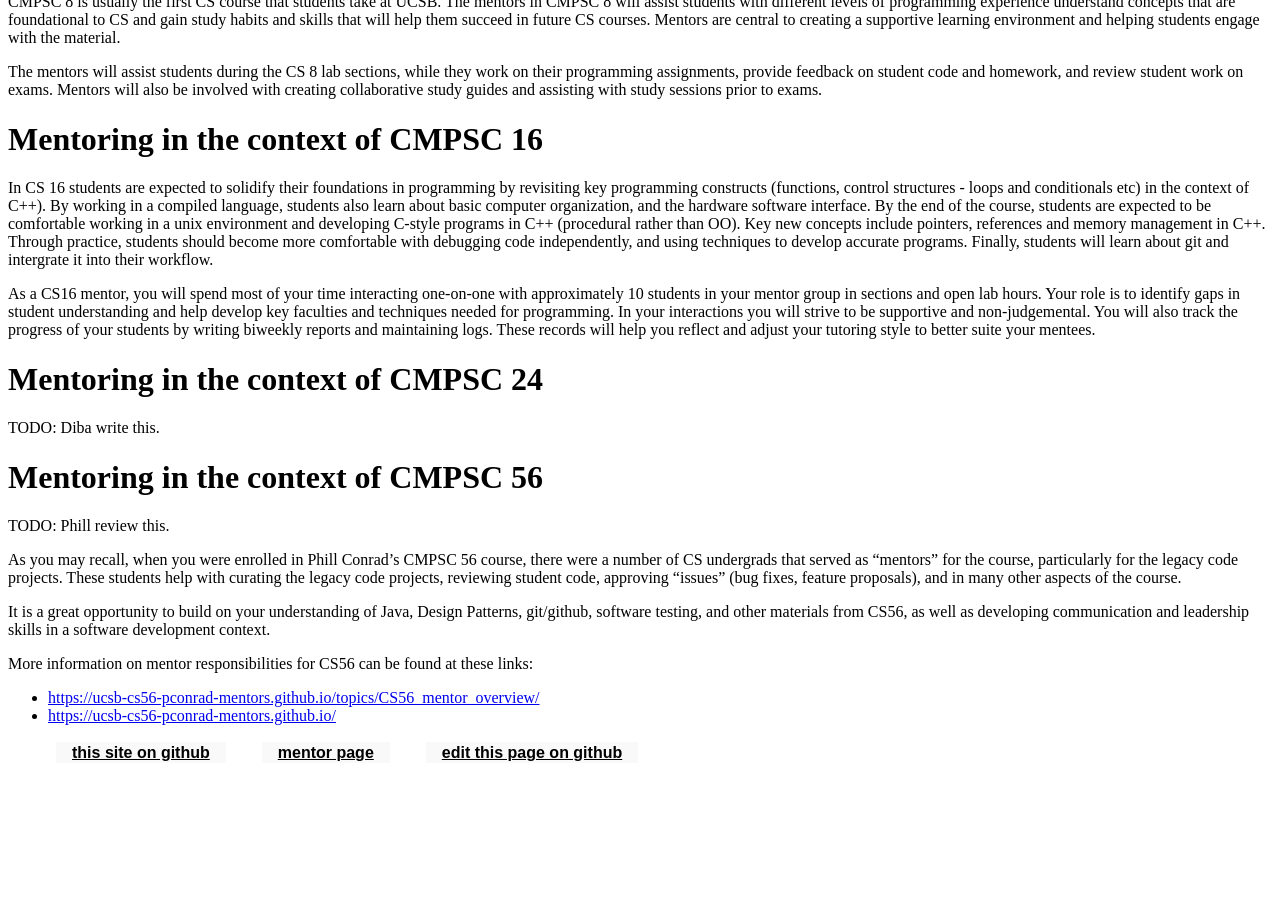
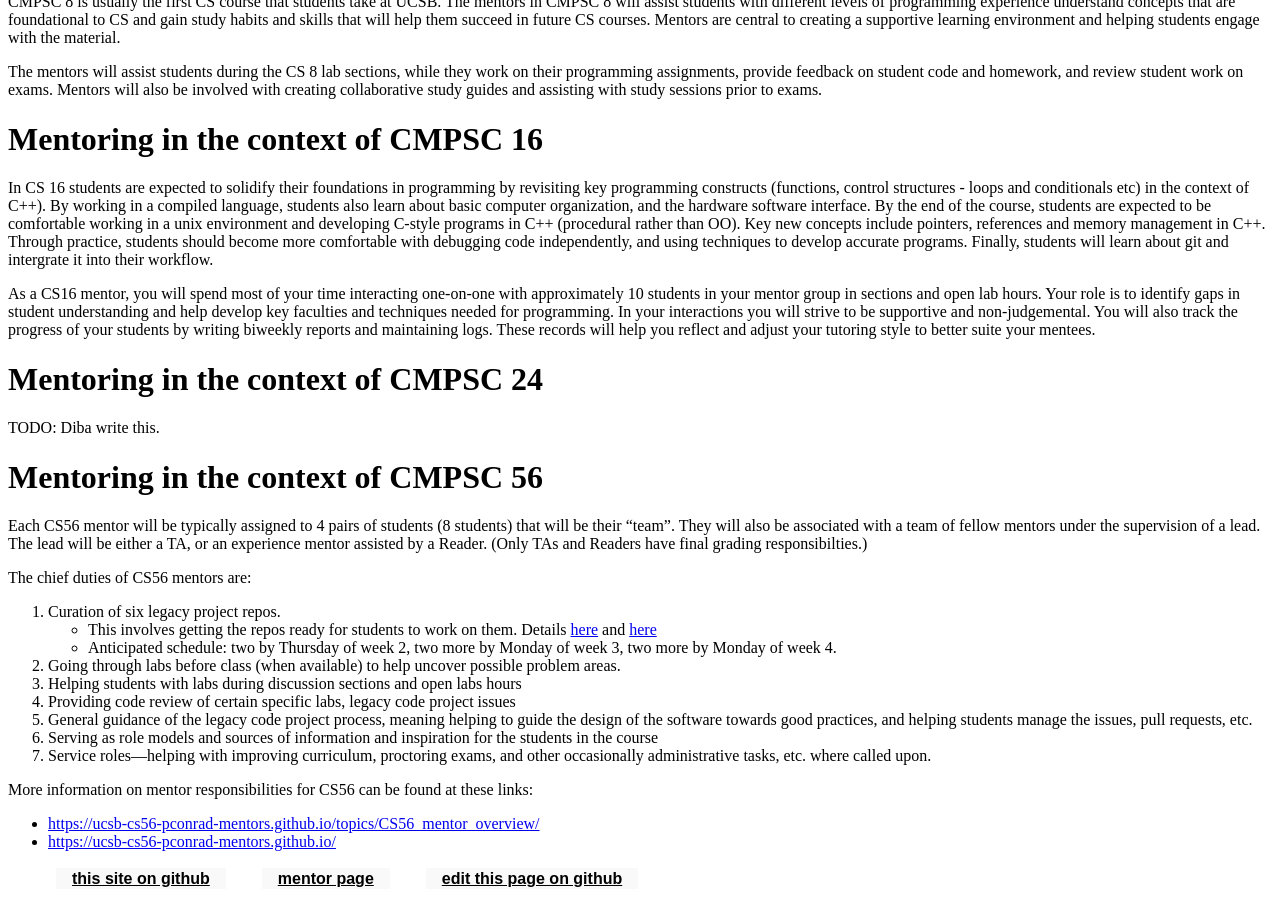
Before and after one commit to ucsb-cs190j-w18/ucsb-cs190j-w18.github.io, a Jekyll site: the page built from _info/syllabus.md, in a window 1280 px wide and 900 px high, scrolled down 2367 px. Built offline with Jekyll 4.4.1, drawn with Linux system fonts in a browser that asks for light colours; before the commit the page ends 3141 px from its top, so only the background shows below that.

Commit message:
Update syllabus.md

```diff
--- a/_info/syllabus.md
+++ b/_info/syllabus.md
@@ -122,13 +122,19 @@ TODO: Diba write this.
 
 # Mentoring in the context of CMPSC 56
 
-TODO: Phill review  this.
+Each CS56 mentor will be typically assigned to 4 pairs of students (8 students) that will be their "team".  They will also be associated with a team of fellow mentors under the supervision of a lead.  The lead will be either a TA, or an experience mentor assisted by a Reader.  (Only TAs and Readers have final grading responsibilties.)
 
-As you may recall, when you were enrolled in Phill Conrad’s CMPSC 56 course,
-there were a number of CS undergrads that served as "mentors" for the course, particularly for the legacy code projects.    These students help
-with curating the legacy code projects, reviewing student code, approving "issues" (bug fixes, feature proposals), and in many other aspects of the course.
+The chief duties of CS56 mentors are:
 
-It is a great opportunity to build on your understanding of Java, Design Patterns, git/github, software testing, and other materials from CS56, as well as developing communication and leadership skills in a software development context.
+1. Curation of six legacy project repos.
+    * This involves getting the repos ready for students to work on them.  Details [here](https://ucsb-cs56-pconrad-mentors.github.io/topics/curation_quick_checklist/) and [here](https://ucsb-cs56-pconrad-mentors.github.io/topics/curation_start_of_course/)
+    * Anticipated schedule: two by Thursday of week 2, two more by Monday of week 3, two more by Monday of week 4.
+2.  Going through labs before class (when available) to help uncover possible problem areas.
+3.  Helping students with labs during discussion sections and open labs hours
+4.  Providing code review of certain specific labs, legacy code project issues
+5.  General guidance of the legacy code project process, meaning helping to guide the design of the software towards good practices, and helping students manage the issues, pull requests, etc.
+6.  Serving as role models and sources of information and inspiration for the students in the course
+7.  Service roles---helping with improving curriculum, proctoring exams, and other occasionally administrative tasks, etc. where called upon.
 
 More information on mentor responsibilities for CS56 can be found at these links:
 
```
